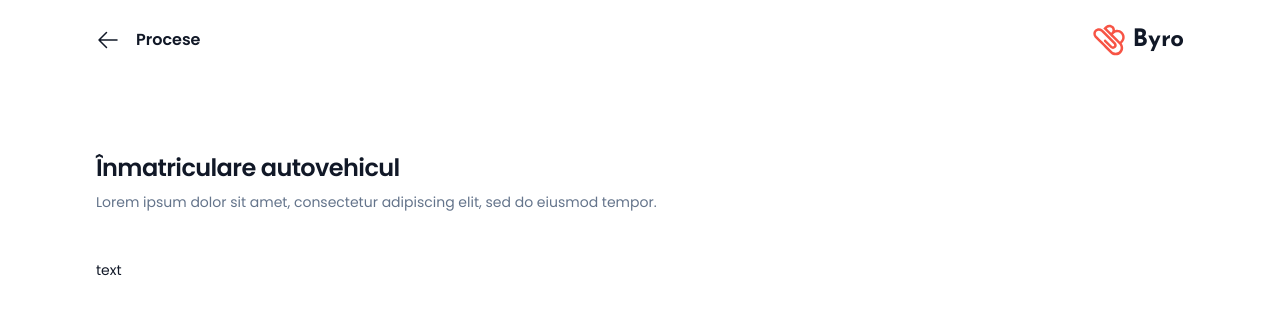
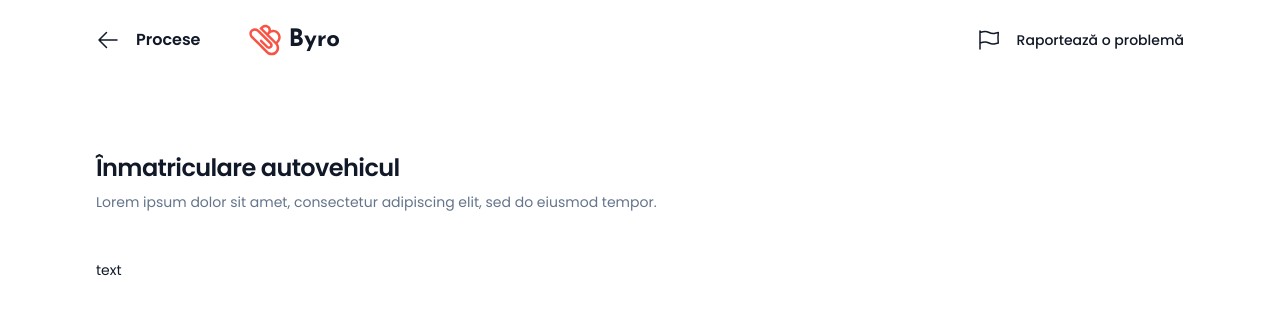
Before and after one commit to xsuve/byro, a Next.js app: page /documente-necesare/inmatriculare-autovehicul in a window 1280 px wide. Shown: the top 314 px of the page. Built offline with nearby package versions, Linux system fonts and the light colour scheme; a web font is replaced by a local one.

Commit message:
Adjust navigation for process.

```diff
--- a/app/documente-necesare/[slug]/layout.tsx
+++ b/app/documente-necesare/[slug]/layout.tsx
@@ -1,6 +1,6 @@
 import type { Metadata } from 'next';
-import { Heading, Logo } from '@/components/ui';
-import { ArrowLeftIcon } from '@heroicons/react/24/outline';
+import { Heading, Text, Logo } from '@/components/ui';
+import { ArrowLeftIcon, FlagIcon } from '@heroicons/react/24/outline';
 import Link from 'next/link';
 import { getProcess } from '@/utils/db';
 
@@ -25,9 +25,10 @@ export default function DocumenteNecesareSlugLayout({
   return (
     <main>
       <div className='px-24 pt-6 flex justify-between'>
+        <div className='flex items-center gap-x-12'>
           <Link
             href='/documente-necesare'
-          className='inline-flex items-center gap-x-4'
+            className='flex items-center gap-x-4'
           >
             <ArrowLeftIcon className='w-6 h-6' />
             <Heading type='section'>Procese</Heading>
@@ -36,6 +37,11 @@ export default function DocumenteNecesareSlugLayout({
             <Logo />
           </Link>
         </div>
+        <Link href='/contact' className='flex items-center gap-x-4'>
+          <FlagIcon className='w-6 h-6' />
+          <Text type='primary-bold'>Raportează o problemă</Text>
+        </Link>
+      </div>
       {children}
     </main>
   );
```
Lines whose indentation alone changed are shown as unchanged.
